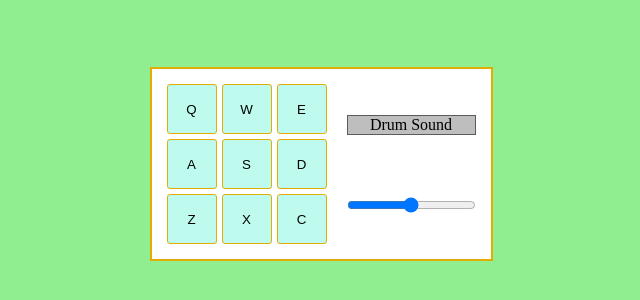
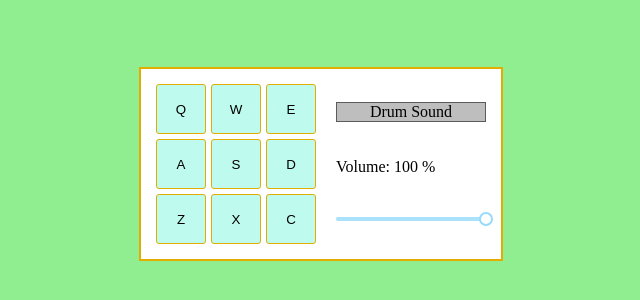
Before and after one commit to codyjamesbrooks/FCC-Drum-Machine, a React app: page / in a window 1280 px wide. Shown: the part 236-536 px from the top of the page, without its empty margins (319-959 px from the left). Built offline with nearby package versions, Linux system fonts and the light colour scheme.

Commit message:
volume slider work

```diff
--- a/package.json
+++ b/package.json
@@ -6,6 +6,7 @@
     "@testing-library/jest-dom": "^5.11.10",
     "@testing-library/react": "^11.2.6",
     "@testing-library/user-event": "^12.8.3",
+    "rc-slider": "^9.7.2",
     "react": "^17.0.2",
     "react-dom": "^17.0.2",
     "react-scripts": "4.0.3",
--- a/public/index.html
+++ b/public/index.html
@@ -37,5 +37,6 @@
       To begin the development, run `npm start` or `yarn start`.
       To create a production bundle, use `npm run build` or `yarn build`.
     -->
+    <script src="https://cdn.freecodecamp.org/testable-projects-fcc/v1/bundle.js"></script>
   </body>
 </html>
--- a/src/controls.js
+++ b/src/controls.js
@@ -1,11 +1,19 @@
 import React from "react";
+import Slider from "rc-slider";
+import "rc-slider/assets/index.css";
 
 class Controls extends React.Component {
   render() {
     return (
       <div id="drum-controls">
         <label id="display">{this.props.name}</label>
-        <input id="volume" type="range" min="0" max="100" />
+        <label>Volume: {this.props.volume} %</label>
+        <Slider
+          min={0}
+          max={100}
+          value={this.props.volume}
+          onChange={this.props.sliderChange}
+        />
       </div>
     );
   }
--- a/src/index.css
+++ b/src/index.css
@@ -77,4 +77,5 @@ button {
   border: 1px solid rgba(0, 0, 0, 0.521);
   text-align: center;
   background-color: rgba(128, 128, 128, 0.514);
+  width: 150px;
 }
--- a/src/index.js
+++ b/src/index.js
@@ -23,8 +23,10 @@ class App extends React.Component {
     super(props);
     this.onKeyPress = this.onKeyPress.bind(this);
     this.onButton = this.onButton.bind(this);
+    this.sliderChange = this.sliderChange.bind(this);
     this.state = {
       name: "Drum Sound",
+      volume: 100,
     };
   }
 
@@ -48,11 +50,21 @@ class App extends React.Component {
     }
   }
 
+  sliderChange = (value) => {
+    console.log(value);
+    this.setState({ volume: value });
+    console.log(this.state.volume / 100);
+  };
+
   render() {
     return (
       <div id="drum-machine">
-        <DrumPad />
-        <Controls name={this.state.name} />
+        <DrumPad volume={this.state.volume} />
+        <Controls
+          name={this.state.name}
+          volume={this.state.volume}
+          sliderChange={this.sliderChange}
+        />
       </div>
     );
   }
```
Also changed, not shown: 1 other file.
